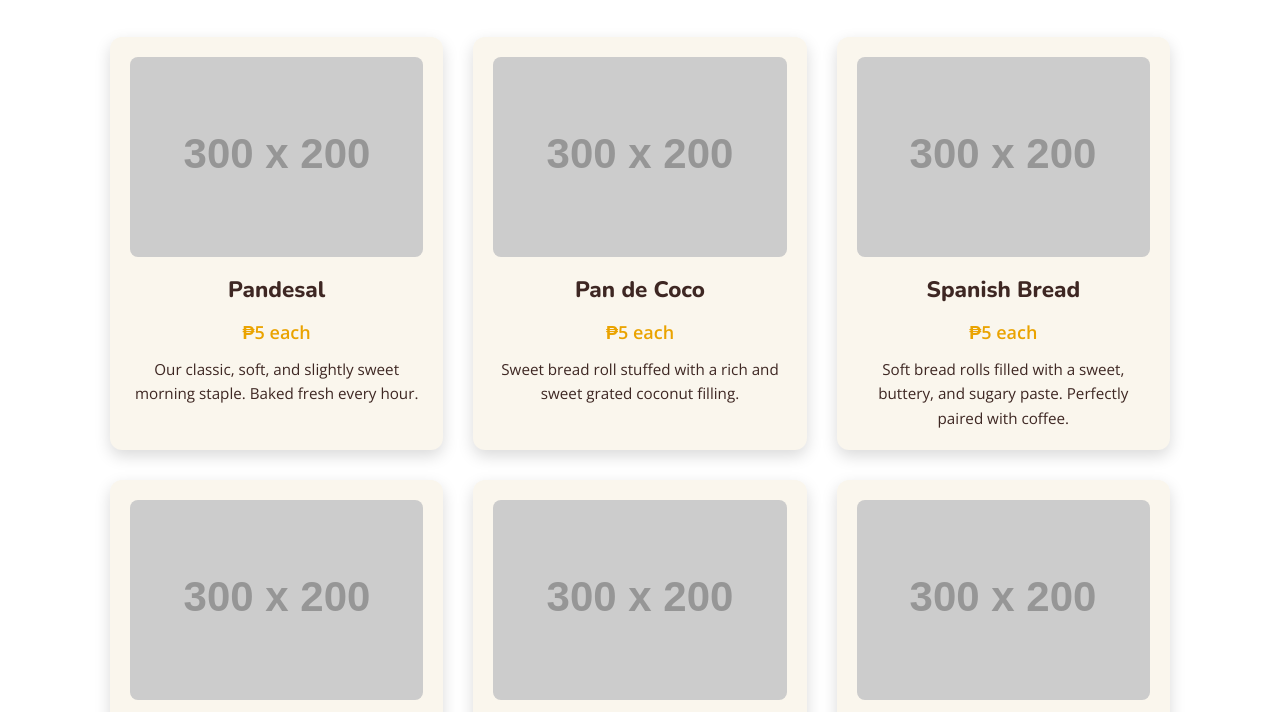
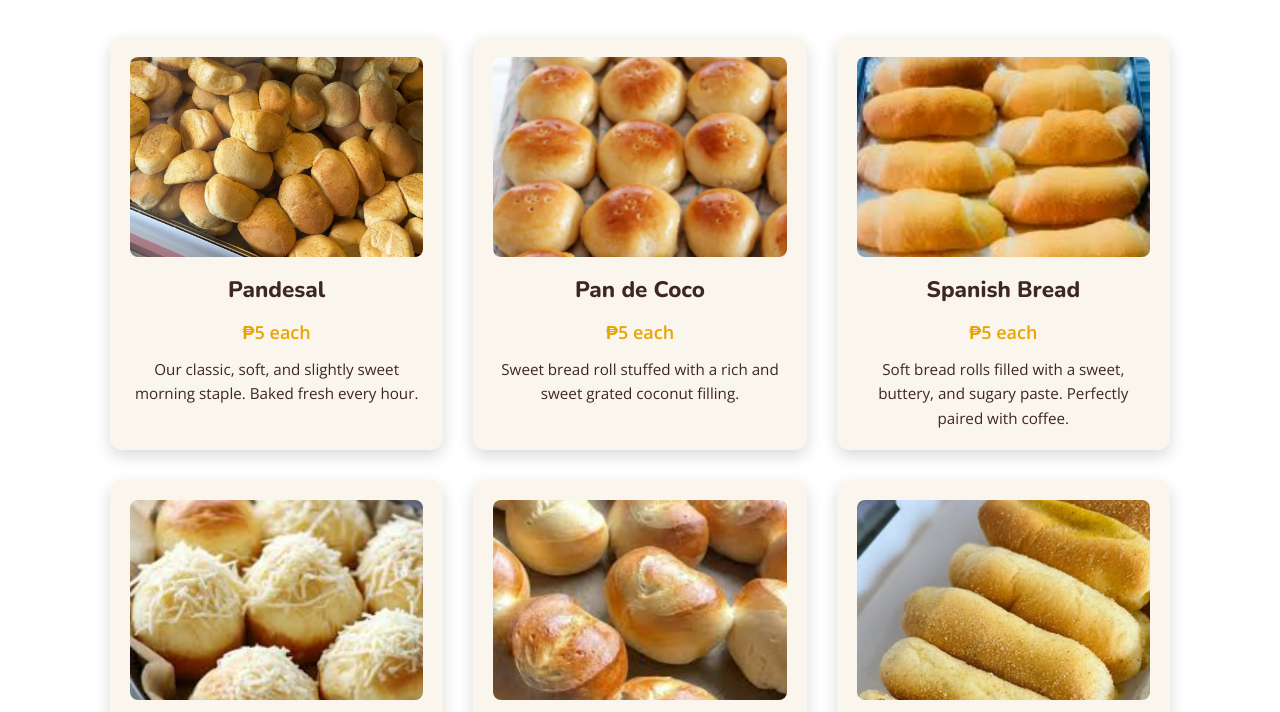
Before and after one commit to VenzDagohoy/mamay-bakeshoppe, a plain HTML site: page index.html in a window 1280 px wide. Shown: the part 675-1387 px from the top of the page. Drawn offline with nearby package versions, Linux system fonts and the light colour scheme; placeholder pictures from the web are drawn by us.

Commit message:
add pictures

```diff
--- a/index.html
+++ b/index.html
@@ -38,7 +38,7 @@
 
                     <div class="product-card">
                         <div class="product-image-container">
-                            <img src="https://placehold.co/300x200?text=Pandesal" alt="Pandesal">
+                            <img src="file\pandesal.png" alt="Pandesal">
                         </div>
                         <h3>Pandesal</h3>
                         <p style="color: var(--accent-yellow); font-weight: bold; font-size: 18px; margin-bottom: 10px;">₱5 each</p>
@@ -47,7 +47,7 @@
 
                     <div class="product-card">
                         <div class="product-image-container">
-                            <img src="https://placehold.co/300x200?text=Pan+de+Coco" alt="Pan de Coco">
+                            <img src="file\pan-de-coco.png" alt="Pan de Coco">
                         </div>
                         <h3>Pan de Coco</h3>
                         <p style="color: var(--accent-yellow); font-weight: bold; font-size: 18px; margin-bottom: 10px;">₱5 each</p>
@@ -56,7 +56,7 @@
 
                     <div class="product-card">
                         <div class="product-image-container">
-                            <img src="https://placehold.co/300x200?text=Spanish+Bread" alt="Spanish Bread">
+                            <img src="file\spanish-bread.png" alt="Spanish Bread">
                         </div>
                         <h3>Spanish Bread</h3>
                         <p style="color: var(--accent-yellow); font-weight: bold; font-size: 18px; margin-bottom: 10px;">₱5 each</p>
@@ -65,7 +65,7 @@
 
                     <div class="product-card">
                         <div class="product-image-container">
-                            <img src="https://placehold.co/300x200?text=Ensaymada" alt="Ensaymada">
+                            <img src="file\ensaymada.png" alt="Ensaymada">
                         </div>
                         <h3>Ensaymada</h3>
                         <p style="color: var(--accent-yellow); font-weight: bold; font-size: 18px; margin-bottom: 10px;">₱5 each</p>
@@ -74,7 +74,7 @@
 
                     <div class="product-card">
                         <div class="product-image-container">
-                            <img src="https://placehold.co/300x200?text=Monay" alt="Monay">
+                            <img src="file\monay.png" alt="Monay">
                         </div>
                         <h3>Monay</h3>
                         <p style="color: var(--accent-yellow); font-weight: bold; font-size: 18px; margin-bottom: 10px;">₱5 each</p>
@@ -83,7 +83,7 @@
 
                     <div class="product-card">
                         <div class="product-image-container">
-                            <img src="https://placehold.co/300x200?text=Cheese+Bread" alt="Cheese Bread">
+                            <img src="file\cheese-bread.png" alt="Cheese Bread">
                         </div>
                         <h3>Cheese Bread</h3>
                         <p style="color: var(--accent-yellow); font-weight: bold; font-size: 18px; margin-bottom: 10px;">₱5 each</p>
```
Also changed, not shown: file/pan-de-coco.png (added), file/pandesal.png (renamed from file/pan-de-sal.png), file/ube-cheese.png (deleted).
